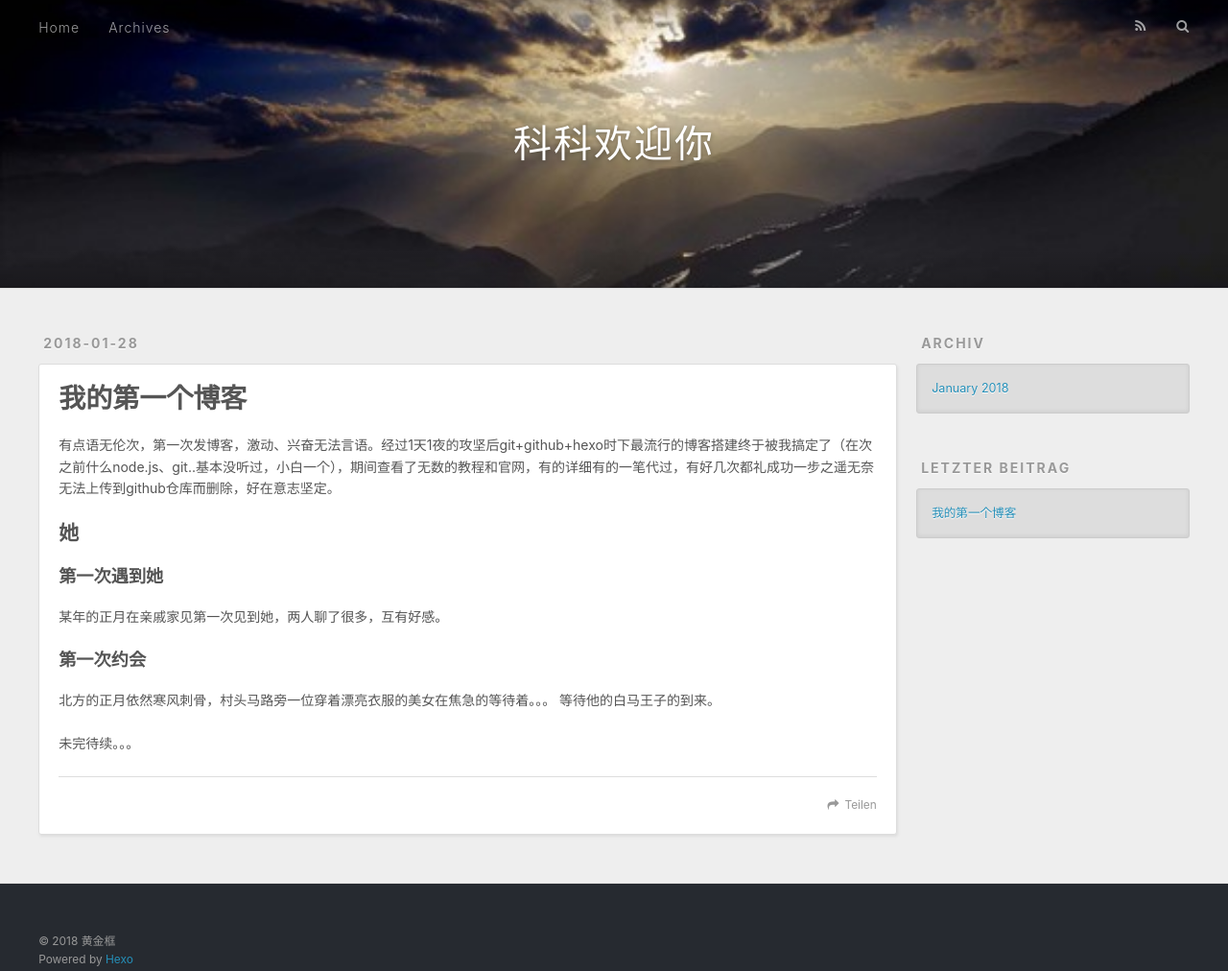
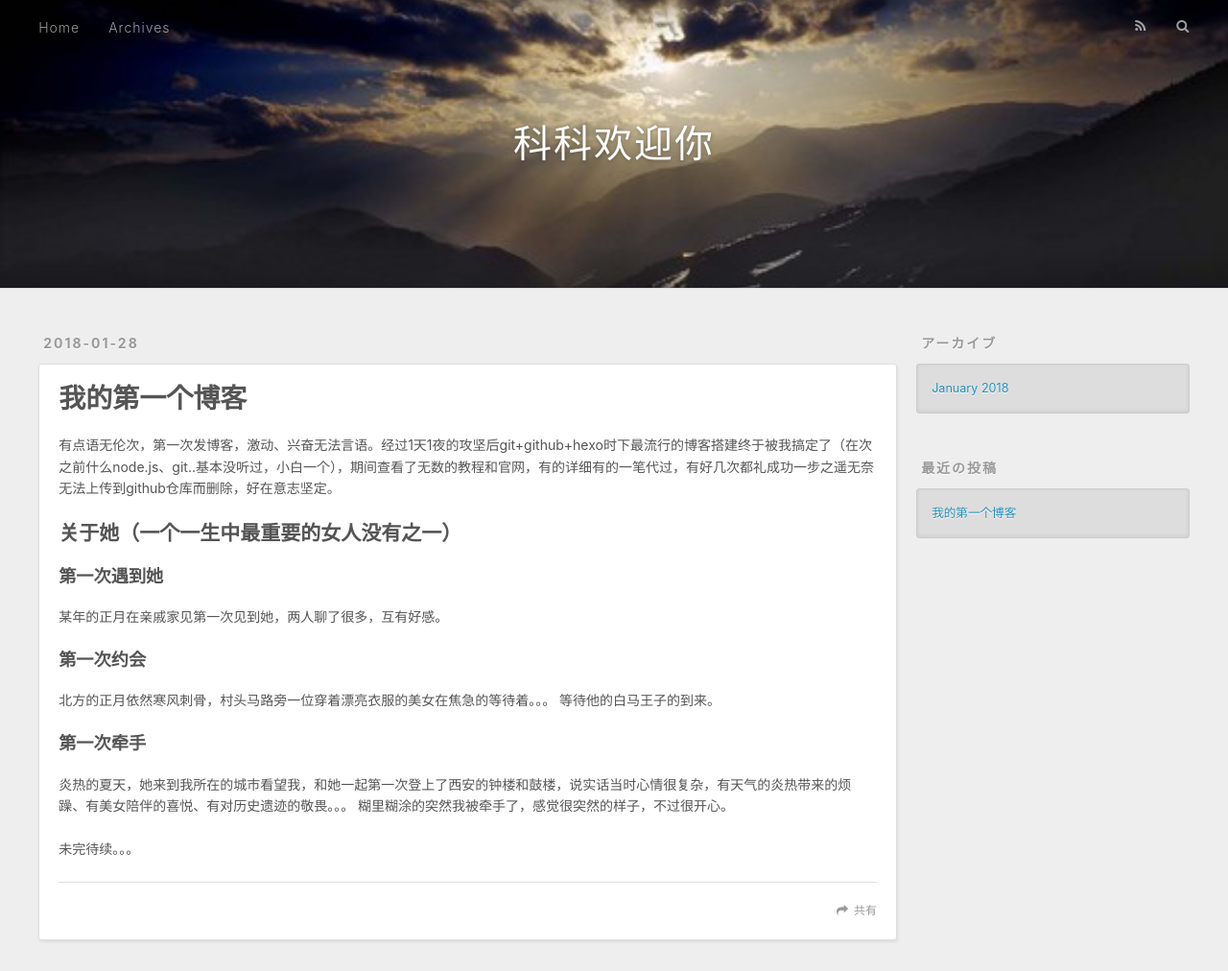
Before and after one commit to hjk002/hjk002.github.io, a plain HTML site: page index.html in a window 1280 px wide. Shown: the top 1012 px of the page at 96% size. Drawn offline with nearby package versions, Linux system fonts and the light colour scheme.

Commit message:
Site updated: 2018-01-29 11:54:27

```diff
--- a/index.html
+++ b/index.html
@@ -48,9 +48,9 @@
       </nav>
       <nav id="sub-nav">
 
-          <a id="nav-rss-link" class="nav-icon" href="/atom.xml" title="RSS Feed"></a>
+          <a id="nav-rss-link" class="nav-icon" href="/atom.xml" title="RSSフィード"></a>
 
-        <a id="nav-search-btn" class="nav-icon" title="Suche"></a>
+        <a id="nav-search-btn" class="nav-icon" title="検索"></a>
       </nav>
       <div id="search-form-wrap">
         <form action="//google.com/search" method="get" accept-charset="UTF-8" class="search-form"><input type="search" name="q" class="search-form-input" placeholder="Search"><button type="submit" class="search-form-submit">&#xF002;</button><input type="hidden" name="sitesearch" value="http://yoursite.com"></form>
@@ -84,14 +84,15 @@
     <div class="article-entry" itemprop="articleBody">
 
         <p>有点语无伦次，第一次发博客，激动、兴奋无法言语。经过1天1夜的攻坚后git+github+hexo时下最流行的博客搭建终于被我搞定了（在次之前什么node.js、git..基本没听过，小白一个），期间查看了无数的教程和官网，有的详细有的一笔代过，有好几次都礼成功一步之遥无奈无法上传到github仓库而删除，好在意志坚定。</p>
-<h2 id="她"><a href="#她" class="headerlink" title="她"></a>她</h2><h3 id="第一次遇到她"><a href="#第一次遇到她" class="headerlink" title="第一次遇到她"></a>第一次遇到她</h3><p>某年的正月在亲戚家见第一次见到她，两人聊了很多，互有好感。</p>
+<h2 id="关于她（一个一生中最重要的女人没有之一）"><a href="#关于她（一个一生中最重要的女人没有之一）" class="headerlink" title="关于她（一个一生中最重要的女人没有之一）"></a>关于她（一个一生中最重要的女人没有之一）</h2><h3 id="第一次遇到她"><a href="#第一次遇到她" class="headerlink" title="第一次遇到她"></a>第一次遇到她</h3><p>某年的正月在亲戚家见第一次见到她，两人聊了很多，互有好感。</p>
 <h3 id="第一次约会"><a href="#第一次约会" class="headerlink" title="第一次约会"></a>第一次约会</h3><p>北方的正月依然寒风刺骨，村头马路旁一位穿着漂亮衣服的美女在焦急的等待着。。。  等待他的白马王子的到来。</p>
+<h3 id="第一次牵手"><a href="#第一次牵手" class="headerlink" title="第一次牵手"></a>第一次牵手</h3><p>炎热的夏天，她来到我所在的城市看望我，和她一起第一次登上了西安的钟楼和鼓楼，说实话当时心情很复杂，有天气的炎热带来的烦躁、有美女陪伴的喜悦、有对历史遗迹的敬畏。。。 糊里糊涂的突然我被牵手了，感觉很突然的样子，不过很开心。</p>
 <p>未完待续。。。</p>
 
 
     </div>
     <footer class="article-footer">
-      <a data-url="http://yoursite.com/2018/01/28/关于我/" data-id="cjcyv2u8a0002ycnc6m86fvlk" class="article-share-link">Teilen</a>
+      <a data-url="http://yoursite.com/2018/01/28/关于我/" data-id="cjcyv2u8a0002ycnc6m86fvlk" class="article-share-link">共有</a>
 
 
     </footer>
@@ -117,7 +118,7 @@
 
 
   <div class="widget-wrap">
-    <h3 class="widget-title">Archiv</h3>
+    <h3 class="widget-title">アーカイブ</h3>
     <div class="widget">
       <ul class="archive-list"><li class="archive-list-item"><a class="archive-list-link" href="/archives/2018/01/">January 2018</a></li></ul>
     </div>
@@ -127,7 +128,7 @@
 
 
   <div class="widget-wrap">
-    <h3 class="widget-title">letzter Beitrag</h3>
+    <h3 class="widget-title">最近の投稿</h3>
     <div class="widget">
       <ul>
 
```
Also changed, not shown: 2018/01/28/关于我/index.html (+11 -10 lines), archives/2018/01/index.html (+5 -5 lines), archives/2018/index.html (+5 -5 lines), archives/index.html (+5 -5 lines).
